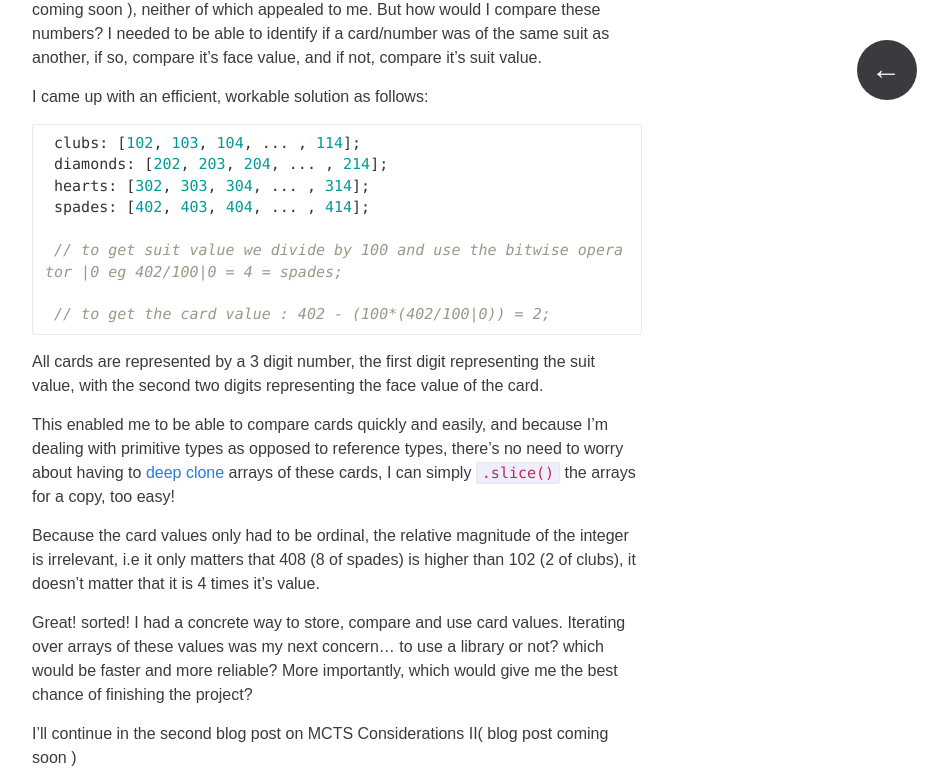
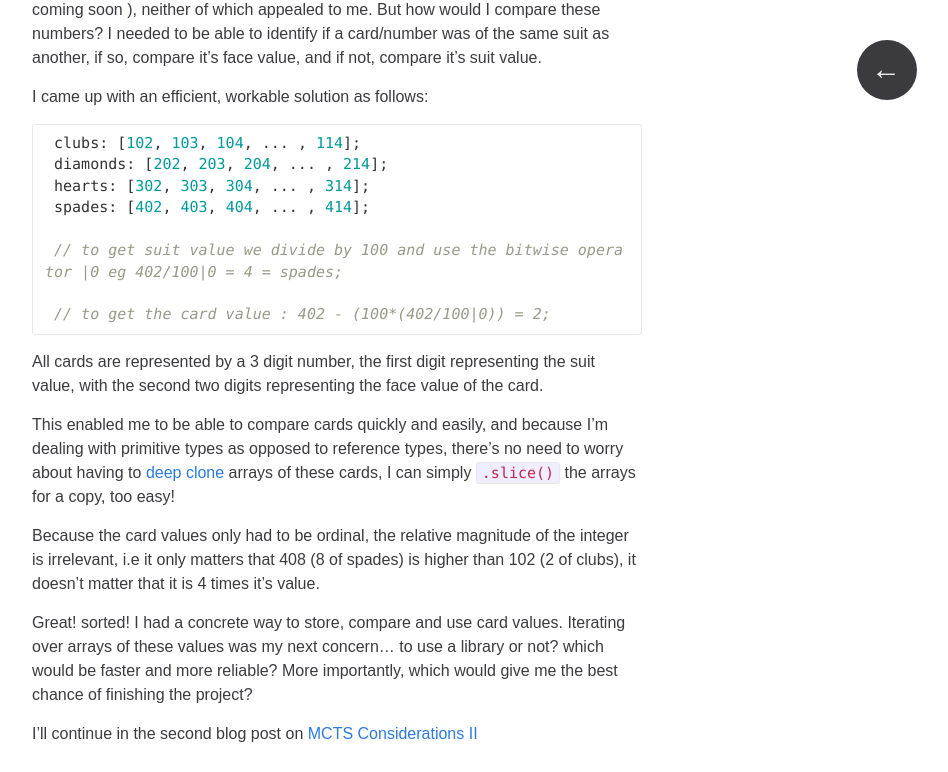
Before and after one commit to node-gs/GerardSimpson, a Jekyll site: the page built from _posts/2016-6-06-mctsI.markdown, in a window 1280 px wide and 900 px high, scrolled down 1381 px, cut to the strip 0-772 px from the top of the window. Shown: the whole strip, without its empty margins (303-1251 px from the left). Built offline with Jekyll 4.4.1, drawn with Linux system fonts in a browser that asks for light colours.

Commit message:
fixing typos in blog posts

```diff
--- a/_drafts/2016-12-06-mctsII.markdown
+++ b/_drafts/2016-12-06-mctsII.markdown
@@ -19,3 +19,5 @@ While I was developing this algorithim in my spare time, one of the developers a
 Naturally after finding out that a library could beat native JS in terms of performance, I looked around for other JS utility libraries.
 
 I decided to [stick with lodash](http://stackoverflow.com/questions/13789618/differences-between-lodash-and-underscore)
+
+To be continued...
--- a/_posts/2016-6-06-mctsI.markdown
+++ b/_posts/2016-6-06-mctsI.markdown
@@ -67,4 +67,4 @@ Because the card values only had to be ordinal, the relative magnitude of the in
 
 Great! sorted! I had a concrete way to store, compare and use card values. Iterating over arrays of these values was my next concern... to use a library or not? which would be faster and more reliable? More importantly, which would give me the best chance of finishing the project?
 
-I'll continue in the second blog post on MCTS Considerations II( blog post coming soon )
+I'll continue in the second blog post on [MCTS Considerations II]({{page.next.url  | prepend: site.baseurl}})
--- a/_posts/2016-8-06-mctsII.markdown
+++ b/_posts/2016-8-06-mctsII.markdown
@@ -1,7 +1,7 @@
 ---
 layout: post
 title:  "MCTS Considerations II"
-date:   2016-12-02 19:01:03
+date:   2016-8-02 19:01:03
 categories:
 ---
 This is the second part to this [post]({{page.previous.url  | prepend: site.baseurl}}).
@@ -19,3 +19,5 @@ While I was developing this algorithim in my spare time, one of the developers a
 Naturally after finding out that a library could beat native JS in terms of performance, I looked around for other JS utility libraries.
 
 I decided to [stick with lodash](http://stackoverflow.com/questions/13789618/differences-between-lodash-and-underscore)
+
+To be continued...
--- a/_projects/dealer-dashboard.markdown
+++ b/_projects/dealer-dashboard.markdown
@@ -9,4 +9,4 @@ categories:
 
 This is project currently under construction. To be used by Dealer Solutions clients managing their inventory and website settings.
 
-built in Angular 2. Using Angular CLI
+Built in Angular 2. Using Angular CLI
```
